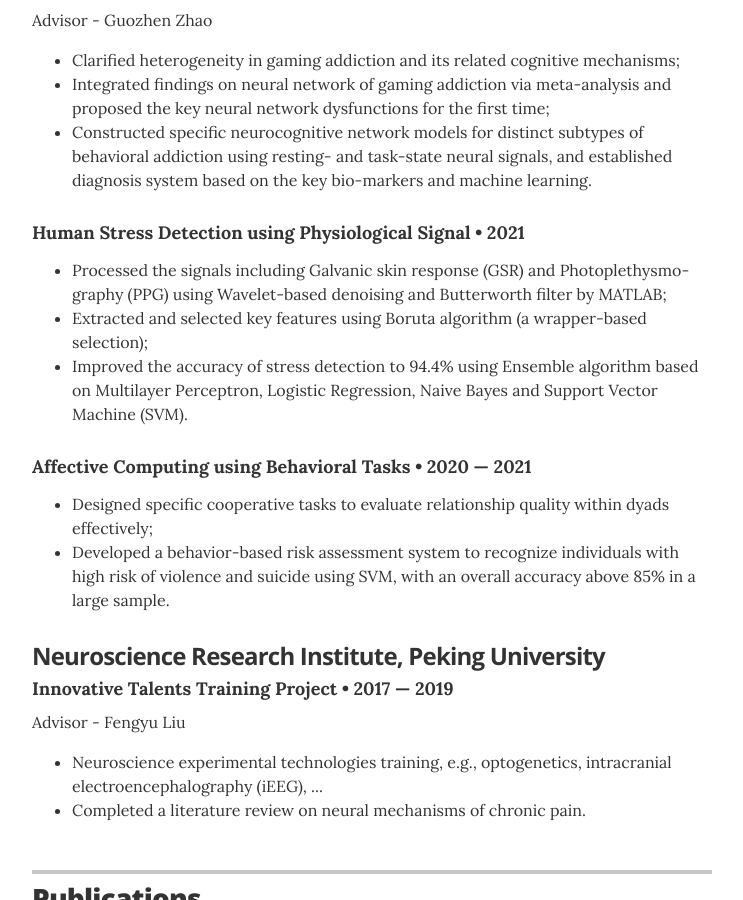
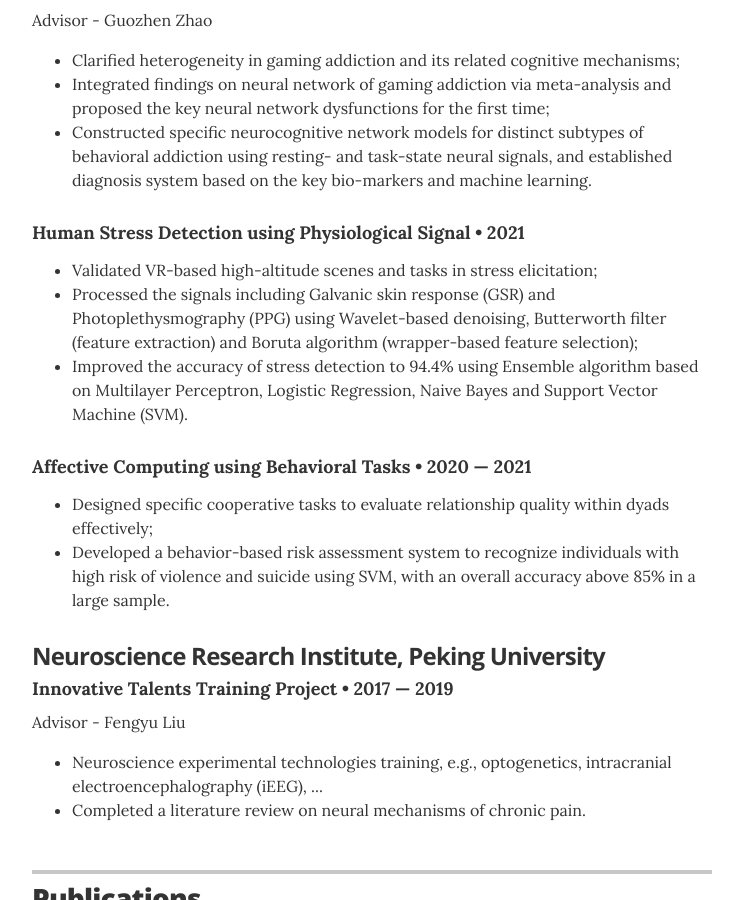
Before and after one commit to PsychYan/PsychYan.github.io, a Jekyll site: the page built from index.html, in a window 1280 px wide and 900 px high, scrolled down 1308 px. Shown: the whole window, without its empty margins (268-1011 px from the left). Built offline with Jekyll 4.4.1, drawn with Linux system fonts in a browser that asks for light colours.

Commit message:
Update experience.yml

```diff
--- a/_data/experience.yml
+++ b/_data/experience.yml
@@ -8,7 +8,7 @@
 # Director of Digital Stratgy
 - position: Human Stress Detection using Physiological Signal
   duration:  2021
-  summary: <ul class="resume-item-list"><li>Processed the signals including Galvanic skin response (GSR) and Photoplethysmo-graphy (PPG) using Wavelet-based denoising and Butterworth filter by MATLAB;</li><li>Extracted and selected key features using Boruta algorithm (a wrapper-based selection);</li><li>Improved the accuracy of stress detection to 94.4% using Ensemble algorithm based on Multilayer Perceptron, Logistic Regression, Naive Bayes and Support Vector Machine (SVM).</li></ul>
+  summary: <ul class="resume-item-list"><li>Validated VR-based high-altitude scenes and tasks in stress elicitation;</li><li>Processed the signals including Galvanic skin response (GSR) and Photoplethysmography (PPG) using Wavelet-based denoising, Butterworth filter (feature extraction) and Boruta algorithm (wrapper-based feature selection);</li><li>Improved the accuracy of stress detection to 94.4% using Ensemble algorithm based on Multilayer Perceptron, Logistic Regression, Naive Bayes and Support Vector Machine (SVM).</li></ul>
 
 
 # Communications Coordinator
```
